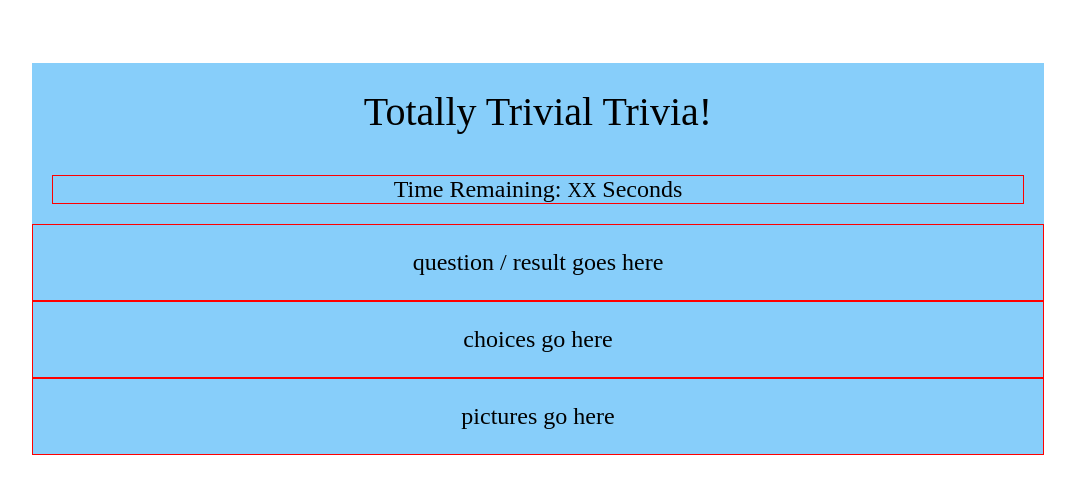
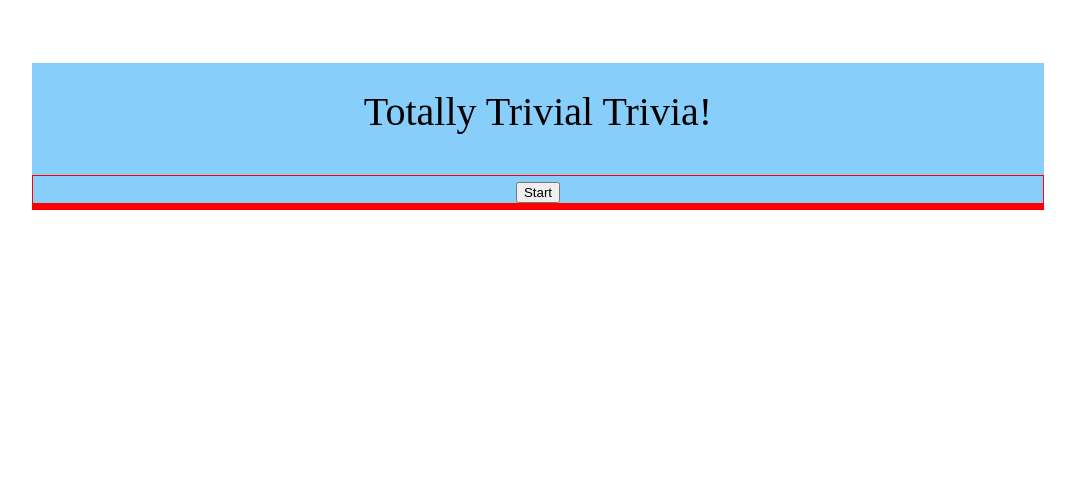
Before and after one commit to PaulMeehan/TriviaGame, a plain HTML site: page index.html in a window 1280 px wide. Shown: the whole page, without its empty margins (102-1177 px from the left). Drawn offline with nearby package versions, Linux system fonts and the light colour scheme.

Commit message:
framework done, question/answer added

```diff
--- a/assets/css/style.css
+++ b/assets/css/style.css
@@ -27,3 +27,11 @@
 #timer {
     font-size: 20px;
 }
+
+#graphics {
+    position: relative;
+}
+.answerButton {
+    height: 35px;
+    display: block;
+}
--- a/assets/javascript/app.js
+++ b/assets/javascript/app.js
@@ -1,5 +1,53 @@
+
+var trivia = {
+    question: "Which soft drink was originally called Brad's Drink",
+    answers: ["Coca-Cola", "Mountain Dew", "Pepsi", "Dr Pepper"],
+    correctAnswer: 2
+};
+
+
+function startGame () {
+    console.log("startGame");
+    $("#startup").show();
+    $("#timerSection").hide();
+    $("#questionResult").hide();
+    $("#graphics").hide();
+    $("#restart").hide();
+};
+
+function listQuestions () {
+    // first, empty the contents of the graphics section
+    $("#graphics").empty();
+    // now, create a new unordered list
+    // var qlist = $("<ul>");
+    for (var i = 0; i <= 3; i++) {
+        // qlist.append("<li>" + trivia.answers[i] + "</li>");
+        var newButton = $("<button>");
+        newButton.text(trivia.answers[i]);
+        newButton.attr("button-value", i);
+        newButton.attr("onClick", "alert('you chose:" + i + "')");
+        newButton.attr("class","answerButton");
+        $("#graphics").append(newButton);
+    };
+    // qlist.append("</ul>");
+};
+
+function showQuestion () {
+    console.log("showQuestion");
+    $("#startup").hide();
+    $("#timerSection").show();
+    $("#timer").text("30");
+    $("#questionResult").show();
+    $("#questionResult").text(trivia.question);
+    $("#graphics").show();
+    listQuestions();
+    $("#restart").hide();
+
+};
+
+
 $(document).ready(function () {
 
-
+startGame();
 
 });
--- a/index.html
+++ b/index.html
@@ -29,20 +29,24 @@
             <p id="banner">Totally Trivial Trivia!</p>
         </header>
 
-        <section id="timerSection">
+        <section>
+            <button type="button" id="startup" onclick="showQuestion()">Start</button>
+        </section>
+
+        <section  id="timerSection">
             Time Remaining: <span id="timer">XX</span> Seconds
         </section>
 
-        <section id="questionResult">
-            <p>question / result goes here</p>
+        <section>
+            <ul id="questionResult"></ul>
         </section>
 
-        <section id="choices">
-            <p>choices go here</p>
+        <section>
+            <p id="graphics">choices or graphics go here</p>
         </section>
 
-        <section id="pictures">
-            <p>pictures go here</p>
+        <section>
+            <button type="button" id="restart" onclick="alert('Start over')">Start Over</button>
         </section>
     </main>
 
```
